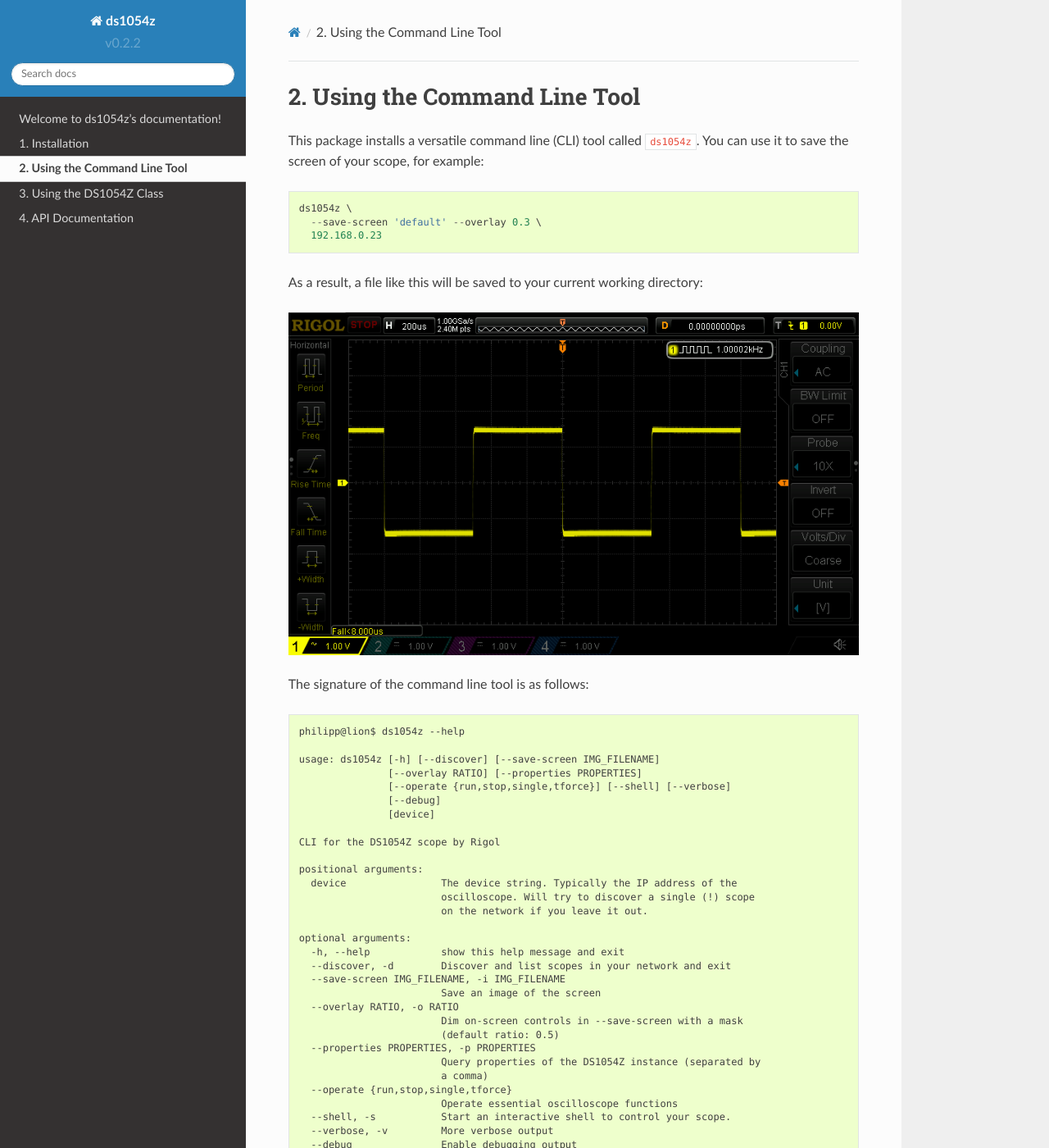
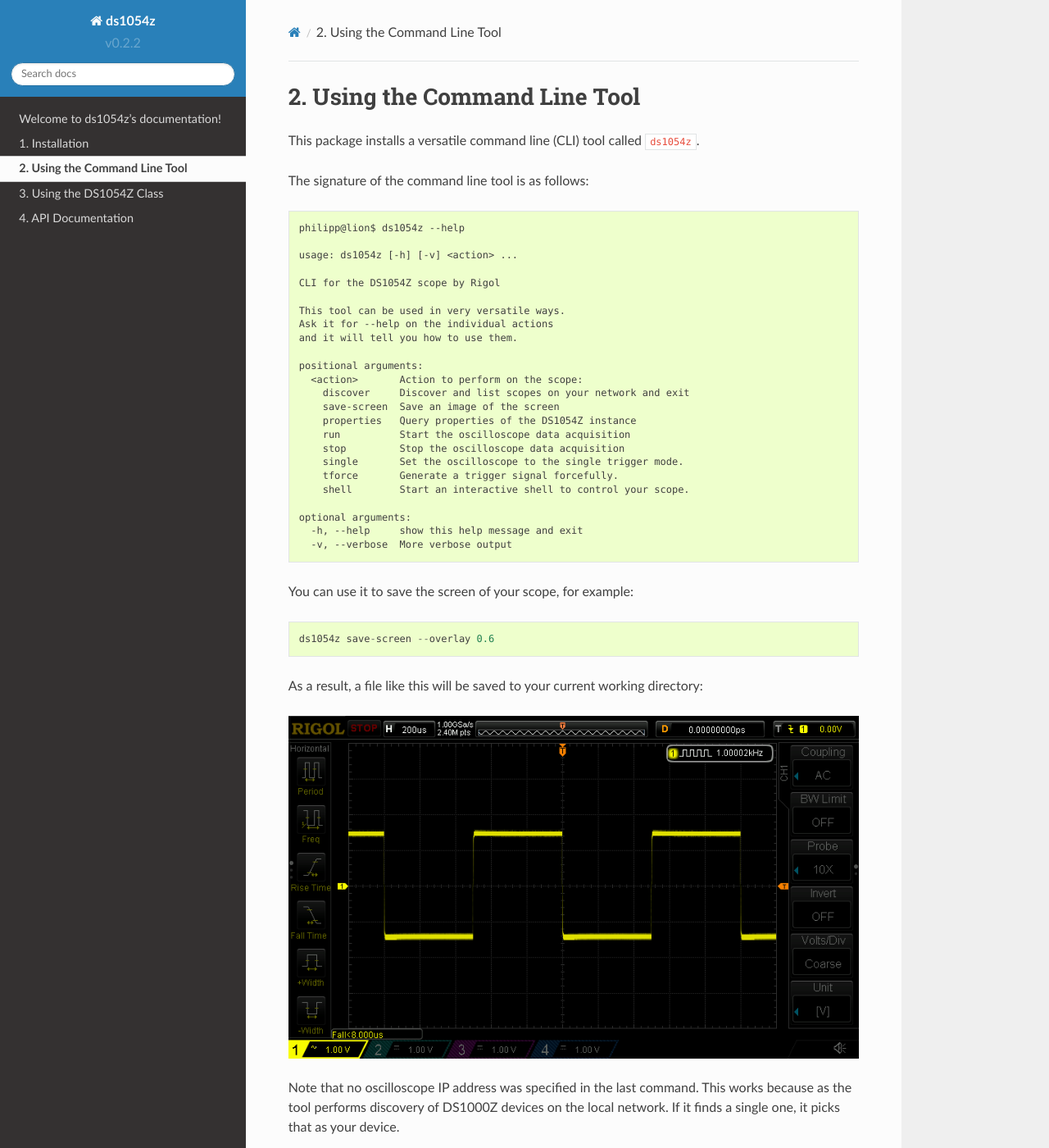
Before and after one commit to pklaus/ds1054z, a Sphinx documentation site: the page built from doc/using-the-cli.rst, in a window 1280 px wide and 1400 px high. Shown: the whole window at 82% size. Built offline with Sphinx 7.4.7 and the Read the Docs theme 2.0.0, drawn with Linux system fonts in a browser that asks for light colours; some of the changed text lies outside the part shown.

Commit message:
updating doc and README to reflect CLI changes

```diff
--- a/doc/using-the-cli.rst
+++ b/doc/using-the-cli.rst
@@ -2,47 +2,51 @@ Using the Command Line Tool
 ===========================
 
 This package installs a versatile command line (CLI) tool called ``ds1054z``.
+
+The signature of the command line tool is as follows::
+
+    philipp@lion$ ds1054z --help
+
+    usage: ds1054z [-h] [-v] <action> ...
+
+    CLI for the DS1054Z scope by Rigol
+
+    This tool can be used in very versatile ways.
+    Ask it for --help on the individual actions
+    and it will tell you how to use them.
+
+    positional arguments:
+      <action>       Action to perform on the scope:
+        discover     Discover and list scopes on your network and exit
+        save-screen  Save an image of the screen
+        properties   Query properties of the DS1054Z instance
+        run          Start the oscilloscope data acquisition
+        stop         Stop the oscilloscope data acquisition
+        single       Set the oscilloscope to the single trigger mode.
+        tforce       Generate a trigger signal forcefully.
+        shell        Start an interactive shell to control your scope.
+
+    optional arguments:
+      -h, --help     show this help message and exit
+      -v, --verbose  More verbose output
+
 You can use it to save the screen of your scope, for example::
 
-    ds1054z \
-      --save-screen 'default' --overlay 0.3 \
-      192.168.0.23
+    ds1054z save-screen --overlay 0.6
 
 As a result, a file like this will be saved to your current working directory:
 
 .. image:: images/ds1054z-scope-display.png
 
+Note that no oscilloscope IP address was specified in the last command.
+This works because as the tool performs discovery of DS1000Z devices
+on the local network. If it finds a single one, it picks that as your device.
 
-The signature of the command line tool is as follows::
+If you have multiple oscilloscopes in your network, or discovery
+doesn't work for you (please `file a bug report`_ in that case),
+then you can just as well specify its IP address or hostname as an
+positional parameter::
 
-    philipp@lion$ ds1054z --help
+    ds1054z save-screen --overlay 0.6 192.168.0.23
 
-    usage: ds1054z [-h] [--discover] [--save-screen IMG_FILENAME]
-                   [--overlay RATIO] [--properties PROPERTIES]
-                   [--operate {run,stop,single,tforce}] [--shell] [--verbose]
-                   [--debug]
-                   [device]
-
-    CLI for the DS1054Z scope by Rigol
-
-    positional arguments:
-      device                The device string. Typically the IP address of the
-                            oscilloscope. Will try to discover a single (!) scope
-                            on the network if you leave it out.
-
-    optional arguments:
-      -h, --help            show this help message and exit
-      --discover, -d        Discover and list scopes in your network and exit
-      --save-screen IMG_FILENAME, -i IMG_FILENAME
-                            Save an image of the screen
-      --overlay RATIO, -o RATIO
-                            Dim on-screen controls in --save-screen with a mask
-                            (default ratio: 0.5)
-      --properties PROPERTIES, -p PROPERTIES
-                            Query properties of the DS1054Z instance (separated by
-                            a comma)
-      --operate {run,stop,single,tforce}
-                            Operate essential oscilloscope functions
-      --shell, -s           Start an interactive shell to control your scope.
-      --verbose, -v         More verbose output
-      --debug               Enable debugging output
+.. _file a bug report: https://github.com/pklaus/ds1054z/issues
```
Also changed, not shown: README.md (+1 -3 lines).
